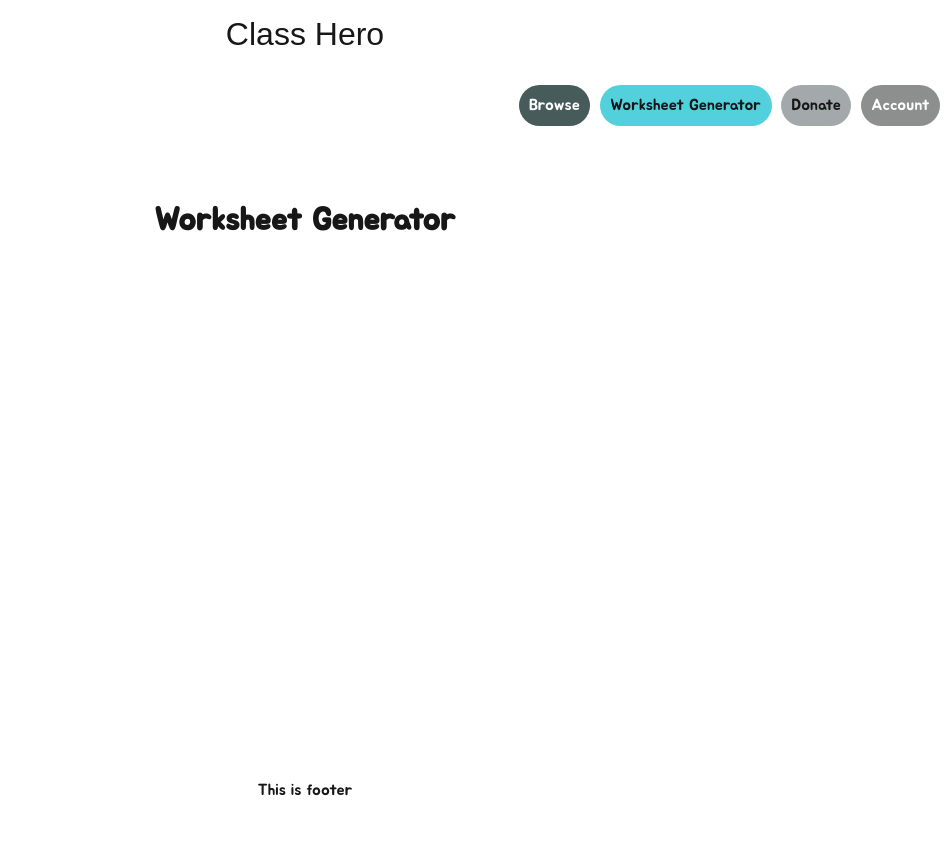
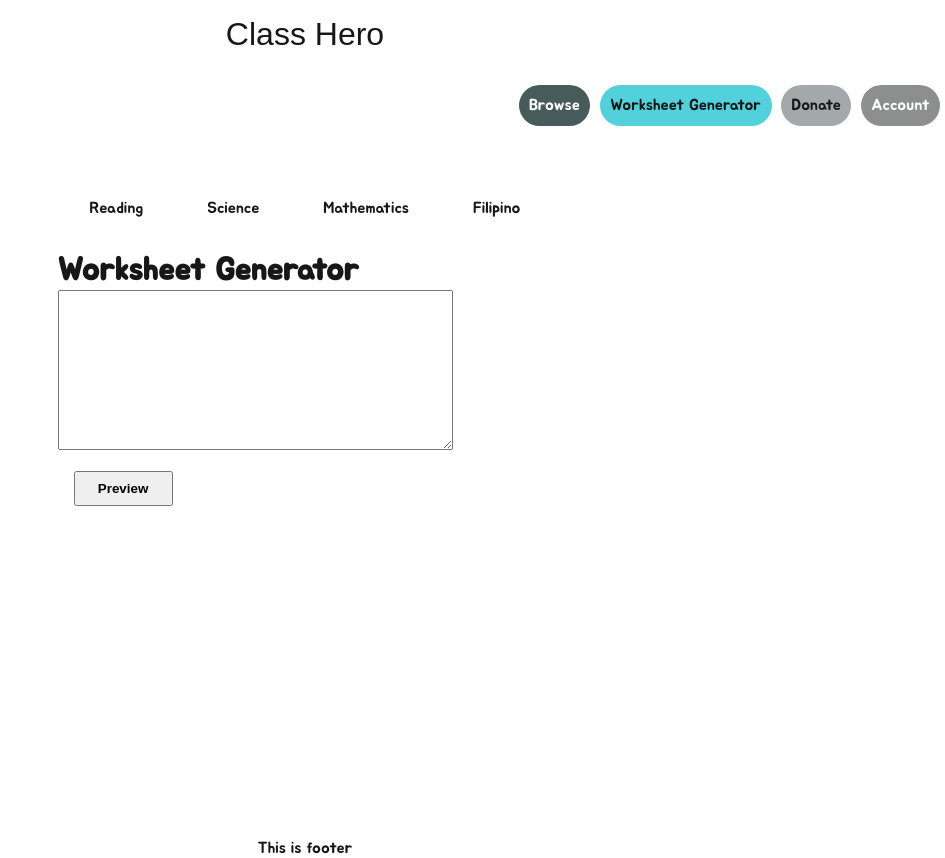
Before and after one commit to melodycurran/class-hero, a Next.js app in the folder class-hero/: page /worksheet-generator in a window 1280 px wide. Shown: the whole page, without its empty margins (335-1280 px from the left). Before the commit the page ends 800 px from the top, so only its background shows below. Built offline with nearby package versions, Linux system fonts and the light colour scheme; a web font is replaced by a local one.

Commit message:
Added generator, not yet done

```diff
--- /dev/null
+++ b/class-hero/app/(routes)/worksheet-generator/generator.ts
@@ -0,0 +1,5 @@
+
+
+export default function worksheetGenerator() {
+    console.log("This is generator")
+}
--- a/class-hero/app/(routes)/worksheet-generator/page.tsx
+++ b/class-hero/app/(routes)/worksheet-generator/page.tsx
@@ -1,7 +1,16 @@
-
+import worksheetGenerator from "./generator"
+import styles from "../../page.module.css"
+import Categories from "@/app/ui/worksheets/categories"
 
 export default function WorksheetGenerator() {
     return (
-        <h1>Worksheet Generator</h1>
+        <div className={styles.generatorContainer}>
+            <Categories />
+            <h1>Worksheet Generator</h1>
+            <textarea></textarea>
+            <button className={styles.button}>Preview</button>
+        </div>
+
+
     )
 }
--- a/class-hero/app/page.module.css
+++ b/class-hero/app/page.module.css
@@ -13,9 +13,8 @@
   --button-secondary-hover: #f2f2f2;
 
   display: grid;
-  grid-template-rows: 25% 1fr 20px;
+  grid-template-rows: 30% 1fr 20px;
   justify-items: center;
-  height: 100vh;
 
 }
 
@@ -29,6 +28,14 @@
 
 .main {
   grid-row: 2 / 3;
+}
+
+.button {
+  width: 20%;
+  max-width: 50%;
+  font-weight: bolder;
+  padding: .50rem;
+  margin: 1rem;
 }
 
 .header h1 {
@@ -75,27 +82,51 @@
 }
 
 /*Homepage*/
-
-.categories {
-  margin-top: 2rem;
+/* .categories {
   display: flex;
   flex-direction: column;
   align-items: center;
   justify-items: center;
-}
+} */
 
-.categories li {
+/* .categories li {
   list-style-type: none;
   display: flex;
   align-items: center;
   font-size: larger;
   padding: 10px;
-}
+} */
 
 /*Parallax*/
 .parallax,
-.homepageCopy {
-  height: 100vh;
+.homepageCopy,
+.para1 {
+  height: 50vh;
+}
+
+
+/*Subject List*/
+.generatorContainer {
+  height: 80vh;
+}
+
+.generatorContainer textarea {
+  width: 80%;
+  height: 20vh;
+}
+
+.categoriesList {
+  display: flex;
+  margin-bottom: 2rem;
+}
+
+.categoriesList li {
+  margin: 0 2rem;
+}
+
+/*Worksheet Library*/
+.libraryContainer {
+  height: 80vh;
 }
 
 
@@ -111,7 +142,6 @@
 
 }
 
-
 @media (prefers-color-scheme: dark) {
   .page {
     --gray-rgb: 255, 255, 255;
@@ -122,8 +152,6 @@
     --button-secondary-hover: #1a1a1a;
   }
 }
-
-
 
 /* Enable hover only on non-touch devices */
 @media (hover: hover) and (pointer: fine) {
--- a/class-hero/app/page.tsx
+++ b/class-hero/app/page.tsx
@@ -17,12 +17,12 @@ export default function Home() {
     <div className={styles.homepage} onScroll={handleScroll}>
 
       {/* <div className={`${styles.categories} ${styles.parallax} ${styles.para1}`}> */}
-      <ul className={`${styles.categories} ${styles.parallax} ${styles.para1}`}>
+      {/* <ul className={`${styles.categories}${styles.para1}`}>
         <li><Image src='/reading.svg' width={80} height={80} alt="reading" /><span>READING</span></li>
         <li><Image src='/math.svg' width={80} height={80} alt="math" /><span>MATH</span></li>
         <li><Image src='/science.svg' width={80} height={80} alt="science" /><span>SCIENCE</span></li>
         <li><Image src='/filipino.svg' width={80} height={80} alt="filipino" /><span>FILIPINO</span></li>
-      </ul>
+      </ul> */}
       {/* </div> */}
 
 
--- a/class-hero/app/ui/globals.css
+++ b/class-hero/app/ui/globals.css
@@ -13,7 +13,6 @@
 html,
 body {
   max-width: 100vw;
-  overflow-x: hidden;
 }
 
 body {
@@ -30,6 +29,10 @@ body {
   margin: 0;
 }
 
+li {
+  list-style-type: none;
+}
+
 a {
   color: inherit;
   text-decoration: none;
--- /dev/null
+++ b/class-hero/app/ui/worksheets/categories.tsx
@@ -0,0 +1,12 @@
+import styles from "../../page.module.css"
+
+export default function Categories() {
+    return (
+        <ul className={styles.categoriesList}>
+            <li>Reading</li>
+            <li>Science</li>
+            <li>Mathematics</li>
+            <li>Filipino</li>
+        </ul>
+    )
+}
```
Also changed, not shown: class-hero/app/(routes)/library/page.tsx (+6 -2 lines).
